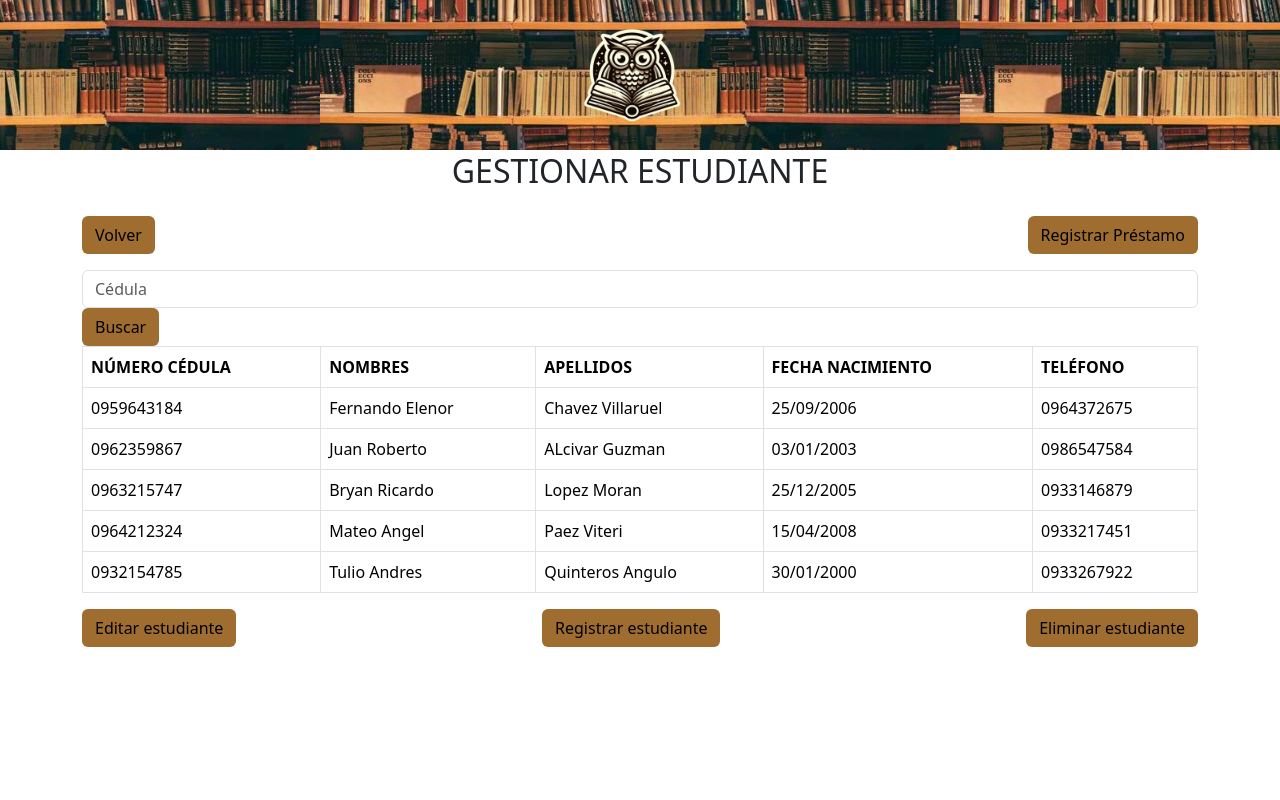
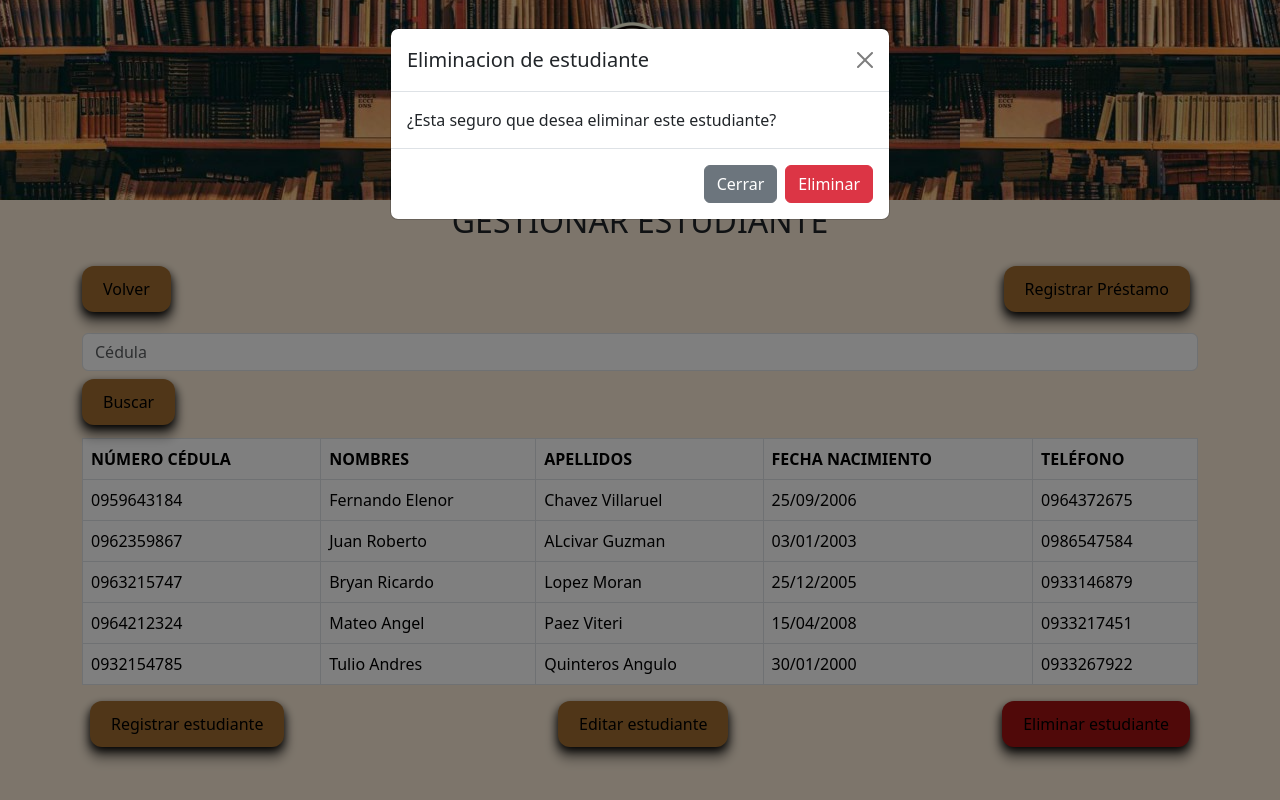
Before and after one commit to JimmyPaez25/Biblioteca-el-sabiondo, a plain HTML site: page html/vtnConsultaEstudiante.html in a window 1280 px wide. Both pictures are taken after a click on the button "Eliminar estudiante". Drawn offline with nearby package versions, Linux system fonts and the light colour scheme.

Commit message:
Commit VtnEstudiante, add modal

```diff
--- a/html/vtnConsultaEstudiante.html
+++ b/html/vtnConsultaEstudiante.html
@@ -9,31 +9,93 @@
             background-image: url('/img/fondoBiblioteca.jpg');
             background-size: auto;
             background-position: center;
-            height: 150px; /* Ajusta la altura según sea necesario */
+            height: 200px; /* Ajusta la altura según sea necesario */
         }
         .navbar-brand img {
-            height: 50px;
+            height: 100px;
         }
         .btn-custom {
+            display: inline-block;
+            font-size: 1em;
+            color: black;
+            padding: 10px 20px;
+            margin-bottom: 5px;
+            cursor: pointer;
+
             background-color: #A06D31; /* Cambia esto por el color que desees */
             color: black;
+            box-shadow: 0px 10px 10px 5px rgba(0, 0, 0, 0.2),0px 5px 10px 0px;
+            border-radius: 12px;
         }
 
         .btn-custom:hover {
-            background-color: #4d3519; /* Cambia esto por el color que desees para el hover */
+            background-color: #745026;
+            color: #ffffff;
+            box-shadow: 0px 10px 10px 5px rgba(0, 0, 0, 0.2),
+                        0px 5px 10px 0px rgba(0, 0, 0, 0.2);
+            border: 1px solid #4d3519;
+        }
+        body {
+            background-color: #FAEBD7; /* Cambia esto por el color que desees */
+        }
+        .btn-custom1 {
+            display: inline-block;
+            font-size: 1em;
+            color: black;
+            padding: 10px 20px;
+            margin-bottom: 20px;
+            cursor: pointer;
+
+            background-color: #A06D31; /* Cambia esto por el color que desees */
+            color: black;
+            box-shadow: 0px 10px 10px 5px rgba(0, 0, 0, 0.2),0px 5px 10px 0px;
+            border-radius: 12px;
+        }
+
+        .btn-custom1:hover {
+            background-color: #745026;
+            color: #ffffff;
+            box-shadow: 0px 10px 10px 5px rgba(0, 0, 0, 0.2),
+                        0px 5px 10px 0px rgba(0, 0, 0, 0.2);
+            border: 1px solid #4d3519;
+        }
+        .btn-custom2 {
+            display: inline-block;
+            font-size: 1em;
+            color: black;
+            padding: 10px 20px;
+            margin-bottom: 20px;
+            cursor: pointer;
+
+            background-color: rgb(161, 19, 19); /* Cambia esto por el color que desees */
+            color: black;
+            box-shadow: 0px 10px 10px 5px rgba(0, 0, 0, 0.2),0px 5px 10px 0px;
+            border-radius: 12px;
+        }
+
+        .btn-custom2:hover {
+            background-color: rgb(116, 11, 11);
+            color: #ffffff;
+            box-shadow: 0px 10px 10px 5px rgba(0, 0, 0, 0.2),
+                        0px 5px 10px 0px rgba(0, 0, 0, 0.2);
+            border: 1px solid rgb(80, 4, 4);
+        }
+
+        body {
+            background-color: #FAEBD7; /* Cambia esto por el color que desees */
         }
     </style>
+</head>
 <header>
     <nav class="navbar navbar-expand-lg navbar-light navbar-custom">
-        <div class="container-fluid justify-content-center">
-            <a class="navbar-brand" href="#">
-                <img src="/img/logoBiblioteca.png" alt="Brand Logo" style="height: 100px;">
+        <div class="container-fluid d-flex flex-column align-items-center">
+            <a class="navbar-brand mb-2" href="#">
+                <img src="/img/logoBiblioteca.png" alt="Brand Logo">
             </a>
+            <h1 style="color: white; text-align: center;">BIBLIOTECA EL SABIONDO</h1>
         </div>
     </nav>
 </header>
-</head>
-<body>
 <body>
     <div class="container d-flex justify-content-center align-items-center" style="height: 50px;">
         <h2>GESTIONAR ESTUDIANTE</h2>
@@ -41,15 +103,15 @@
     <div class="container mt-3">
         <div class="d-flex justify-content-between mb-3">
             <button class="btn btn-custom" onclick="window.location.href='/html/index.html'">Volver</button>
-                <button class="btn btn-custom" onclick="window.location.href='/html/vtnRegistrarPrestamo.html'">Registrar Préstamo</button>
+            <button class="btn btn-custom mx-2" onclick="window.location.href='/html/vtnRegistrarPrestamo.html'">Registrar Préstamo</button>
         </div>
 
-            <div class="form-group">
-                <input type="text" class="form-control" placeholder="Cédula">
-                <button class="btn btn-custom">Buscar</button>
+        <div class="form-group mb-2">
+            <input type="text" class="form-control mb-2" placeholder="Cédula">
+            <button class="btn btn-custom ">Buscar</button>
         </div>
 
-            <div class="table-container">
+        <div class="table-container mb-3">
             <table class="table table-bordered">
                 <thead class="thead-light">
                     <tr>
@@ -99,14 +161,34 @@
                 </tbody>
             </table>
         </div>
+        <div class="d-flex justify-content-between mt-3">
+            <button class="btn btn-custom1 mx-2" onclick="window.location.href='/html/vtnRegistrarEstudiante.html'">Registrar estudiante</button>
+            <button class="btn btn-custom1 mx-2" onclick="window.location.href='/html/vtnEditarEstudiante.html'">Editar estudiante</button>
+            <!-- Button trigger modal -->
+            <button class="btn btn-custom2 mx-2" data-bs-toggle="modal" data-bs-target="#staticBackdrop">
+                Eliminar estudiante
+            </button>
 
-            <div class="d-flex justify-content-between mt-3">
-                <button class="btn btn-custom">Editar estudiante</button>
-                <button class="btn btn-custom">Registrar estudiante</button>
-                <button class="btn btn-custom">Eliminar estudiante</button>
+            <!-- Modal -->
+            <div class="modal fade" id="staticBackdrop" data-bs-backdrop="static" data-bs-keyboard="false" tabindex="-1" aria-labelledby="staticBackdropLabel" aria-hidden="true">
+                <div class="modal-dialog">
+                <div class="modal-content">
+                    <div class="modal-header">
+                    <h1 class="modal-title fs-5" id="staticBackdropLabel">Eliminacion de estudiante</h1>
+                    <button type="button" class="btn-close" data-bs-dismiss="modal" aria-label="Close"></button>
+                    </div>
+                    <div class="modal-body">
+                    ¿Esta seguro que desea eliminar este estudiante?
+                    </div>
+                    <div class="modal-footer">
+                    <button type="button" class="btn btn-secondary" data-bs-dismiss="modal">Cerrar</button>
+                    <button type="button" class="btn btn-danger">Eliminar</button>
+                    </div>
+                </div>
+                </div>
+            </div>
         </div>
     </div>
     <script src="https://cdn.jsdelivr.net/npm/bootstrap@5.3.3/dist/js/bootstrap.bundle.min.js" integrity="sha384-YvpcrYf0tY3lHB60NNkmXc5s9fDVZLESaAA55NDzOxhy9GkcIdslK1eN7N6jIeHz" crossorigin="anonymous"></script>
-
 </body>
 </html>
```
Also changed, not shown: html/vtnEditarEstudiante.html (renamed from html/vtnRegistrarUsuario.html, +28 -20 lines), html/vtnEditarUsuario.html (deleted, +0 -83 lines), html/vtnRegistrarEstudiante.html (added, +95 -0 lines). Lines whose indentation alone changed are shown as unchanged.
